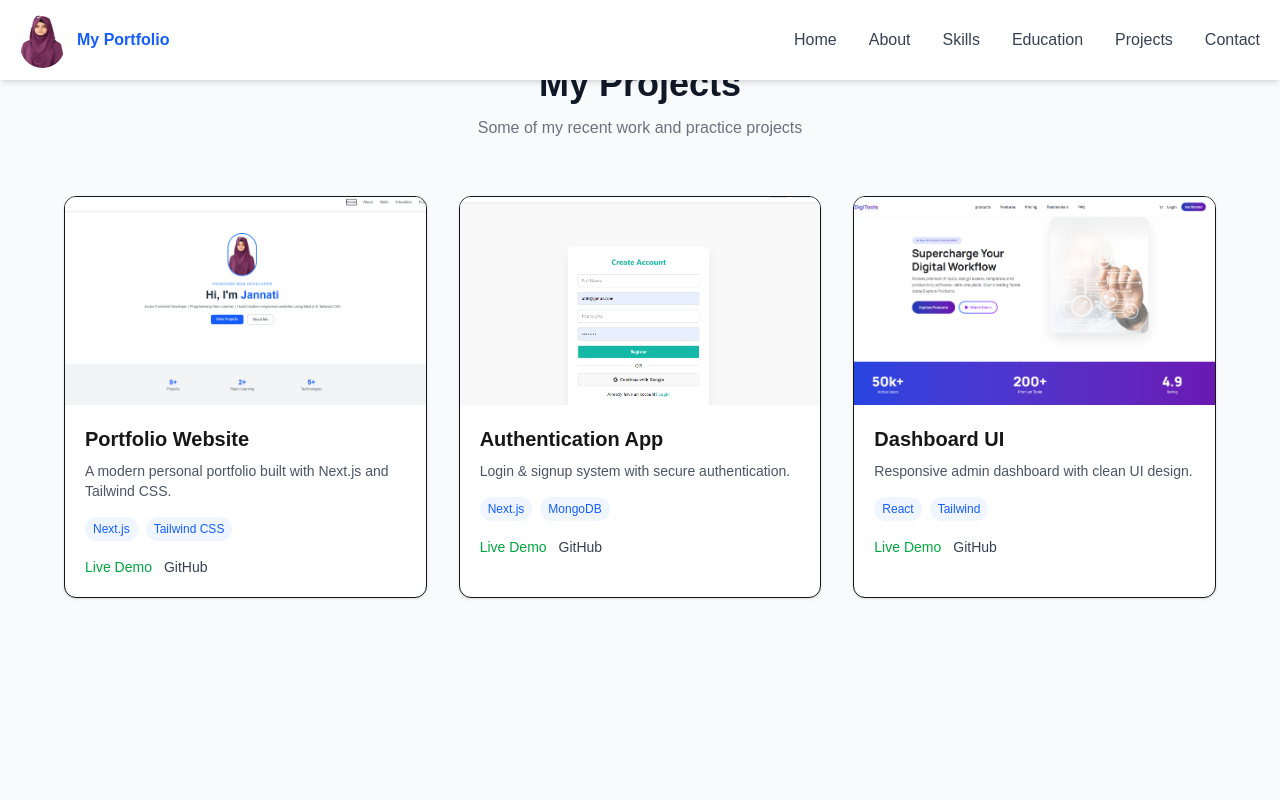
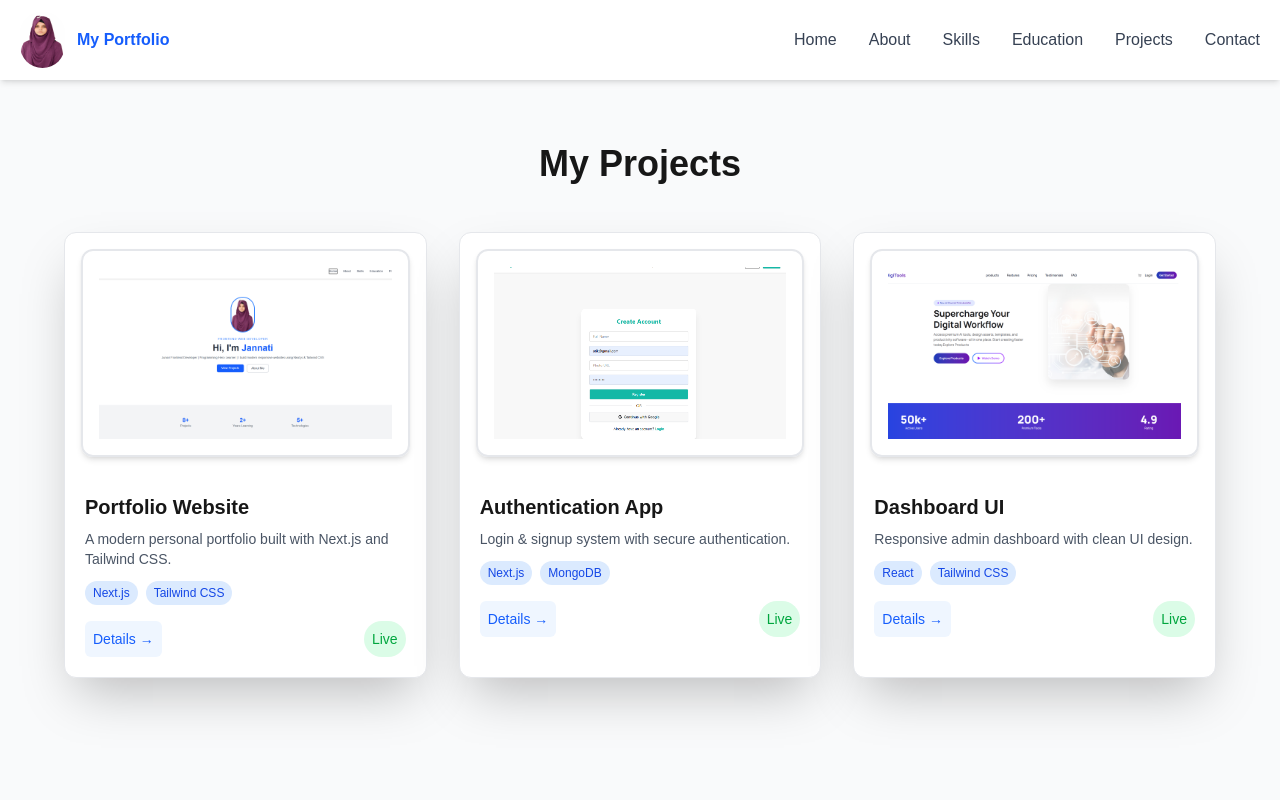
Before and after one commit to mdabgal/my-portfolio, a Next.js app: page /projects in a window 1280 px wide. Shown: the top 800 px of the page. Built offline with nearby package versions, Linux system fonts and the light colour scheme.

Commit message:
link added

```diff
--- a/package.json
+++ b/package.json
@@ -9,6 +9,7 @@
     "lint": "eslint"
   },
   "dependencies": {
+    "framer-motion": "^12.38.0",
     "next": "16.2.4",
     "react": "19.2.4",
     "react-dom": "19.2.4"
--- a/src/app/page.js
+++ b/src/app/page.js
@@ -1,173 +1,177 @@
+"use client";
+
 import Link from "next/link";
 import Image from "next/image";
 import profilePic from "../images/Calm and composed in purple.png";
+import { motion } from "framer-motion";
 
 export default function Home() {
   return (
     <main className="bg-white text-gray-800">
 
       {/* HERO SECTION */}
-      <section className=" min-h-[80vh] flex items-center justify-center px-6  text-center">
+      <section className="min-h-[80vh] flex items-center justify-center px-6 text-center">
 
-        <div className="max-w-4xl">
+        <motion.div
+          className="max-w-4xl"
+          initial="hidden"
+          animate="show"
+          variants={{
+            hidden: {},
+            show: {
+              transition: { staggerChildren: 0.2 }
+            }
+          }}
+        >
 
+          {/* IMAGE */}
+          <motion.div
+            variants={{
+              hidden: { opacity: 0, scale: 0.5 },
+              show: { opacity: 1, scale: 1 }
+            }}
+            animate={{ y: [0, -10, 0] }}
+            transition={{ repeat: Infinity, duration: 3 }}
+          >
             <Image
               src={profilePic}
               width={130}
               height={130}
               alt="profile"
-            className="mx-auto rounded-full border-4 border-blue-500 mb-6"
+              className="mx-auto rounded-full border-4 border-blue-500 mb-6 shadow-lg"
             />
+          </motion.div>
 
-          <p className="text-blue-500 tracking-widest mb-3">
+          {/* ROLE */}
+          <motion.p
+            className="text-blue-500 tracking-widest mb-3"
+            variants={{
+              hidden: { opacity: 0, y: 20 },
+              show: { opacity: 1, y: 0 }
+            }}
+          >
             FRONTEND WEB DEVELOPER
-          </p>
+          </motion.p>
 
-          <h1 className="text-5xl font-bold mb-4">
+          {/* TITLE */}
+          <motion.h1
+            className="text-5xl font-bold mb-4"
+            variants={{
+              hidden: { opacity: 0, y: 30 },
+              show: { opacity: 1, y: 0 }
+            }}
+          >
             Hi, I'm <span className="text-blue-600">Jannati</span>
-          </h1>
+          </motion.h1>
 
-          <p className="text-gray-600 mb-6">
+          {/* DESCRIPTION */}
+          <motion.p
+            className="text-gray-600 mb-6"
+            variants={{
+              hidden: { opacity: 0 },
+              show: { opacity: 1 }
+            }}
+          >
             Junior Frontend Developer | Programming Hero Learner |
             I build modern responsive websites using Next.js & Tailwind CSS
-          </p>
+          </motion.p>
 
-          <div className="flex justify-center gap-4 flex-wrap">
+          {/* BUTTONS */}
+          <motion.div
+            className="flex justify-center gap-4 flex-wrap"
+            variants={{
+              hidden: { opacity: 0, y: 20 },
+              show: { opacity: 1, y: 0 }
+            }}
+          >
 
+            <motion.div whileHover={{ scale: 1.1 }}>
               <Link
                 href="/projects"
-              className="bg-blue-600 text-white px-6 py-2 rounded-lg hover:bg-blue-700 transition"
+                className="bg-blue-600 text-white px-6 py-2 rounded-lg hover:bg-blue-700"
               >
                 View Projects
               </Link>
+            </motion.div>
 
+            <motion.div whileHover={{ scale: 1.1 }}>
               <Link
                 href="/about"
-              className="border border-gray-400 px-6 py-2 rounded-lg hover:bg-gray-100 transition"
+                className="border border-gray-400 px-6 py-2 rounded-lg hover:bg-gray-100"
               >
                 About Me
               </Link>
+            </motion.div>
 
-          </div>
+          </motion.div>
 
-        </div>
-
+        </motion.div>
       </section>
 
-      {/* STATS SECTION */}
+      {/* STATS */}
       <section className="py-16 bg-gray-100 text-center">
-
         <div className="grid md:grid-cols-3 gap-6 max-w-4xl mx-auto">
-
           <div>
             <h2 className="text-3xl font-bold text-blue-600">8+</h2>
             <p className="text-gray-600">Projects</p>
           </div>
-
           <div>
             <h2 className="text-3xl font-bold text-blue-600">2+</h2>
             <p className="text-gray-600">Years Learning</p>
           </div>
-
           <div>
             <h2 className="text-3xl font-bold text-blue-600">5+</h2>
             <p className="text-gray-600">Technologies</p>
           </div>
-
         </div>
-
       </section>
 
       {/* SKILLS */}
-      <section className="py-20 mt-10 px-6 text-center">
-
+      <section className="py-20 px-6 text-center">
         <h2 className="text-3xl font-bold mb-10">My Skills</h2>
 
         <div className="grid md:grid-cols-3 gap-6 max-w-6xl mx-auto">
 
-          <div className="bg-white shadow-2xl p-6 rounded-lg">
+          <div className="bg-white shadow-lg p-6 rounded-xl">
             <h3 className="font-bold mb-2">Frontend</h3>
             <p className="text-gray-600">HTML, CSS, JavaScript, React, Next.js</p>
           </div>
 
-          <div className="bg-white shadow-2xl p-6 rounded-lg">
+          <div className="bg-white shadow-lg p-6 rounded-xl">
             <h3 className="font-bold mb-2">Styling</h3>
             <p className="text-gray-600">Tailwind CSS, Responsive Design</p>
           </div>
 
-          <div className="bg-white shadow-2xl p-6 rounded-lg">
+          <div className="bg-white shadow-lg p-6 rounded-xl">
             <h3 className="font-bold mb-2">Tools</h3>
             <p className="text-gray-600">Git, GitHub, VS Code</p>
           </div>
 
         </div>
-
       </section>
 
-
+      {/* ABOUT */}
       <section className="py-20 px-6 bg-gray-100 text-center">
-
         <div className="max-w-4xl mx-auto">
 
-    <h2 className="text-3xl font-bold mb-6 text-gray-800">
+          <h2 className="text-3xl font-bold mb-6">
             About Me
           </h2>
 
-    <p className="text-gray-600 leading-relaxed text-lg">
+          <p className="text-gray-600 leading-relaxed">
             I am a passionate Junior Frontend Developer from Bangladesh.
-      I started my programming journey with Programming Hero course.
-      I love building modern, responsive and user-friendly websites
-      using Next.js, React and Tailwind CSS.
-    </p>
-
-    <p className="text-gray-600 mt-4 leading-relaxed">
-      My goal is to become a professional Full Stack Developer and
-      work on real-world projects. I enjoy learning new technologies,
-      solving problems and turning ideas into real web applications.
+            I love building modern and user-friendly web applications.
           </p>
 
         </div>
-
-</section>
-
-
-
-
-
-
-
-
-
-      {/* FEATURED PROJECTS */}
-      <section className="py-20 px-6 mt-10 bg-gray-100 text-center">
-
-        <h2 className="text-3xl font-bold mb-10">Featured Projects</h2>
-
-        <div className="grid md:grid-cols-3 gap-6 max-w-5xl mx-auto">
-
-          <div className="bg-white shadow-md p-6 rounded-lg">
-            <h3 className="font-bold mb-2">E-commerce Website</h3>
-            <p className="text-gray-600 text-sm">Modern online shop UI</p>
-          </div>
-
-          <div className="bg-white shadow-md p-6 rounded-lg">
-            <h3 className="font-bold mb-2">Portfolio Website</h3>
-            <p className="text-gray-600 text-sm">Personal branding site</p>
-          </div>
-
-          <div className="bg-white shadow-md p-6 rounded-lg">
-            <h3 className="font-bold mb-2">Dashboard UI</h3>
-            <p className="text-gray-600 text-sm">Admin panel design</p>
-          </div>
-
-        </div>
-
       </section>
 
       {/* CONTACT CTA */}
       <section className="py-20 px-6 text-center">
 
-        <h2 className="text-3xl font-bold mb-4">Let’s Work Together</h2>
+        <h2 className="text-3xl font-bold mb-4">
+          Let’s Work Together
+        </h2>
 
         <p className="text-gray-600 mb-6">
           Have a project idea? Let’s build it
--- /dev/null
+++ b/src/app/projects/[id]/page.jsx
@@ -0,0 +1,63 @@
+import Image from "next/image";
+import { projects } from "@/data/projects";
+import Link from "next/link";
+
+export default async function ProjectDetails({ params }) {
+  const { id } = await params;   // 🔥 IMPORTANT FIX
+
+  const project = projects.find((p) => p.id === id);
+
+  if (!project) {
+    return (
+      <p className="p-10 text-center text-gray-500">
+        Project not found
+      </p>
+    );
+  }
+
+  return (
+    <div className="pt-20 flex justify-center items-center">
+
+    <main className="max-w-4xl mx-auto  px-6 py-16 mt-20 border border-gray-200 shadow-2xl ">
+
+        <div className="flex justify-center items-center ">
+
+      <Image
+        src={project.img}
+        alt={project.title}
+        width={900}
+        height={500}
+        className="w-[500px] border-2 border-gray-200 p-4 h-80 object-cover rounded-xl"
+      />
+      </div>
+
+      <h1 className="text-3xl font-bold mt-6">
+        {project.title}
+      </h1>
+
+      <p className="text-gray-600 mt-3">
+        {project.details}
+      </p>
+
+      <div className="flex gap-4 mt-6">
+
+        <a href={project.live} className="text-green-600 bg-green-100 p-2 rounded-full">
+          Live Demo
+        </a>
+
+        <a href={project.github} className="text-gray-700 bg-gray-100 p-2 rounded-full">
+          GitHub
+        </a>
+
+      </div>
+
+      <div className="mt-10">
+        <Link href="/projects" className="text-blue-600 bg-blue-100 p-3 rounded-md">
+          ← Back
+        </Link>
+      </div>
+
+    </main>
+    </div>
+  );
+}
--- a/src/app/projects/page.jsx
+++ b/src/app/projects/page.jsx
@@ -1,115 +1,70 @@
 import Link from "next/link";
 import Image from "next/image";
-
-const projects = [
-  {
-    title: "Portfolio Website",
-    desc: "A modern personal portfolio built with Next.js and Tailwind CSS.",
-    img: "/images/project1.jpg",
-    live: "https://your-vercel-link.vercel.app",
-    github: "https://github.com/mdabgal/portfolio",
-    tech: ["Next.js", "Tailwind CSS"],
-  },
-  {
-    title: "Authentication App",
-    desc: "Login & signup system with secure authentication.",
-    img: "/images/project2.jpg",
-    live: "https://as-b13-online-learning.vercel.app",
-    github: "https://github.com/mdabgal/as-b13-online-learning",
-    tech: ["Next.js", "MongoDB"],
-  },
-  {
-    title: "Dashboard UI",
-    desc: "Responsive admin dashboard with clean UI design.",
-    img: "/images/project3.jpg",
-    live: "https://deluxe-nasturtium-863882.netlify.app",
-    github: "https://github.com/mdabgal/A6-Digitool-Project",
-    tech: ["React", "Tailwind"],
-  },
-];
+import { projects } from "@/data/projects";
 
 export default function ProjectsPage() {
   return (
-    <main className="bg-gray-50 min-h-screen px-6 py-16">
-      <div className="max-w-6xl mx-auto">
+    <main className="bg-gray-50 mt-20 min-h-screen px-6 py-16">
+      <div className="max-w-6xl  mx-auto">
 
-        {/* HEADER */}
-        <div className="text-center mb-14">
-          <h1 className="text-4xl font-bold text-gray-900 mb-3">
-            My Projects
-          </h1>
-          <p className="text-gray-500">
-            Some of my recent work and practice projects
-          </p>
-        </div>
+        <h1 className="text-4xl font-bold text-center mb-12">
+          My Projects
+        </h1>
 
-        {/* GRID */}
-        <div className="grid sm:grid-cols-2 lg:grid-cols-3 gap-8">
+        <div className="grid  sm:grid-cols-2 lg:grid-cols-3 gap-8">
 
-          {projects.map((p, i) => (
+          {projects.map((p) => (
             <div
-              key={i}
-              className="bg-white border rounded-xl overflow-hidden shadow-sm hover:shadow-xl transition duration-300"
+              key={p.id}
+              className="bg-white border border-gray-200 rounded-xl shadow-2xl hover:shadow-xl transition"
             >
+              <div className="p-4">
 
-              {/* IMAGE */}
               <Image
                 src={p.img}
                 alt={p.title}
                 width={500}
                 height={300}
-                className="w-full h-52 object-cover"
+                className="w-full border-2 p-4 shadow-md border-gray-200 h-52 object-cover rounded-xl"
               />
+              </div>
 
-              {/* CONTENT */}
               <div className="p-5">
 
-                <h3 className="text-xl font-semibold mb-2">
-                  {p.title}
-                </h3>
+                <h2 className="text-xl font-semibold">{p.title}</h2>
+                <p className="text-gray-600 text-sm mt-2">{p.desc}</p>
 
-                <p className="text-gray-600 text-sm mb-4">
-                  {p.desc}
-                </p>
-
-                {/* TECH STACK */}
-                <div className="flex flex-wrap gap-2 mb-4">
-                  {p.tech.map((t, idx) => (
+                <div className="flex gap-2 flex-wrap mt-3">
+                  {p.tech.map((t, i) => (
                     <span
-                      key={idx}
-                      className="text-xs bg-blue-50 text-blue-600 px-2 py-1 rounded-full"
+                      key={i}
+                      className="text-xs bg-blue-100 text-blue-700 px-2 py-1 rounded-full"
                     >
                       {t}
                     </span>
                   ))}
                 </div>
 
-                {/* LINKS */}
-                <div className="flex gap-3 text-sm">
+                <div className="flex justify-between mt-4 text-sm">
+                  <Link
+                    href={`/projects/${p.id}`}
+                    className="text-blue-600 bg-blue-50 p-2 rounded-md"
+                  >
+                    Details →
+                  </Link>
 
-                  <a
-                    href={p.live}
-                    target="_blank"
-                    className="text-green-600 font-medium hover:underline"
-                  >
-                    Live Demo
+                  <a href={p.live} target="_blank" className="text-green-600 bg-green-100 p-2 rounded-full">
+                    Live
                   </a>
-
-                  <a
-                    href={p.github}
-                    target="_blank"
-                    className="text-gray-700 font-medium hover:underline"
-                  >
-                    GitHub
-                  </a>
-
                 </div>
 
               </div>
+
             </div>
           ))}
 
         </div>
+
       </div>
     </main>
   );
--- a/src/components/Footer.jsx
+++ b/src/components/Footer.jsx
@@ -1,3 +1,5 @@
+import Link from "next/link";
+
 export default function Footer() {
   return (
     <footer className="bg-gray-200  border-t border-gray-300 mt-20">
@@ -48,13 +50,36 @@ export default function Footer() {
             </p>
             <p className="text-gray-600 text-sm mt-1">o1754252246</p>
 
-            <div className="flex gap-4 mt-4 text-sm">
+           <div className="flex gap-4 mt-4 text-sm">
 
-              <a href="#" className="text-blue-600 hover:underline">GitHub</a>
-              <a href="#" className="text-blue-600 hover:underline">LinkedIn</a>
-              <a href="#" className="text-blue-600 hover:underline">Facebook</a>
+  <Link
+    href="https://github.com/mdabgal"
+    target="_blank"
+    className="text-blue-600 hover:underline"
+  >
+    GitHub
+  </Link>
 
-            </div>
+  <Link
+    href="https://www.linkedin.com/in/jannati-jannati-0203693b4/"
+
+    target="_blank"
+    className="text-blue-600 hover:underline"
+  >
+    LinkedIn
+  </Link>
+
+  <Link
+    href="https://www.facebook.com/share/18TdQE5oAm"
+    target="_blank"
+    className="text-blue-600 hover:underline"
+  >
+    Facebook
+  </Link>
+
+
+
+</div>
 
           </div>
 
--- /dev/null
+++ b/src/data/projects.js
@@ -0,0 +1,35 @@
+export const projects = [
+  {
+    id: "portfolio",
+    title: "Portfolio Website",
+    desc: "A modern personal portfolio built with Next.js and Tailwind CSS.",
+    img: "/images/project1.jpg",
+    live: "https://your-vercel-link.vercel.app",
+    github: "https://github.com/mdabgal/my-portfolio",
+    tech: ["Next.js", "Tailwind CSS"],
+    details:
+      "This project is a modern responsive portfolio website built using Next.js and Tailwind CSS. It includes multiple sections like projects, skills, and contact form with clean UI and responsive design."
+  },
+  {
+    id: "auth-app",
+    title: "Authentication App",
+    desc: "Login & signup system with secure authentication.",
+    img: "/images/project2.jpg",
+    live: "https://as-b13-online-learning.vercel.app",
+    github: "https://github.com/mdabgal/as-b13-online-learning",
+    tech: ["Next.js", "MongoDB"],
+    details:
+      "This project includes a full authentication system with login, signup, JWT-based security, and protected routes. It is connected with MongoDB database."
+  },
+  {
+    id: "dashboard-ui",
+    title: "Dashboard UI",
+    desc: "Responsive admin dashboard with clean UI design.",
+    img: "/images/project3.jpg",
+    live: "https://deluxe-nasturtium-863882.netlify.app",
+    github: "https://github.com/mdabgal/A6-Digitool-Project",
+    tech: ["React", "Tailwind CSS"],
+    details:
+      "This is a responsive admin dashboard UI built with React and Tailwind CSS. It includes charts layout, sidebar navigation, and modern UI components."
+  }
+];
```
Also changed, not shown: src/app/contact/page.jsx (+21 -13 lines), 1 other file (tests, documents, lock files or other folders). Lines whose indentation alone changed are shown as unchanged.
